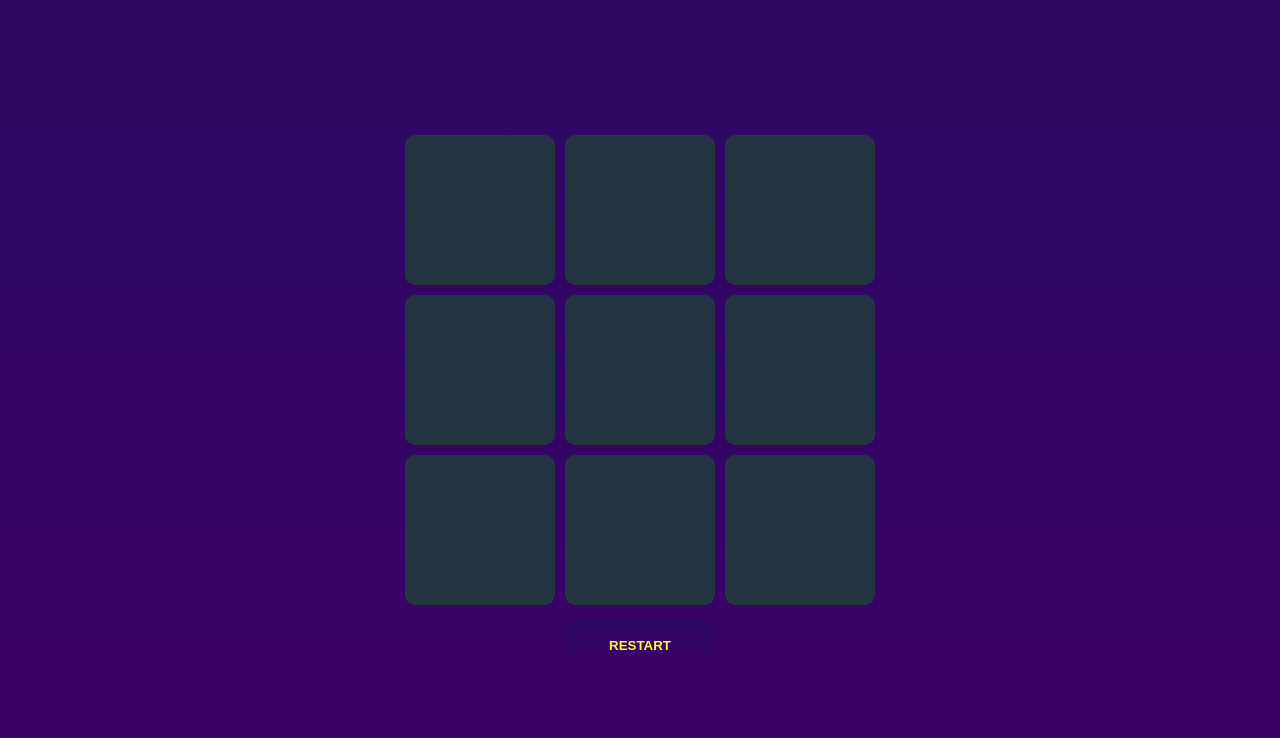
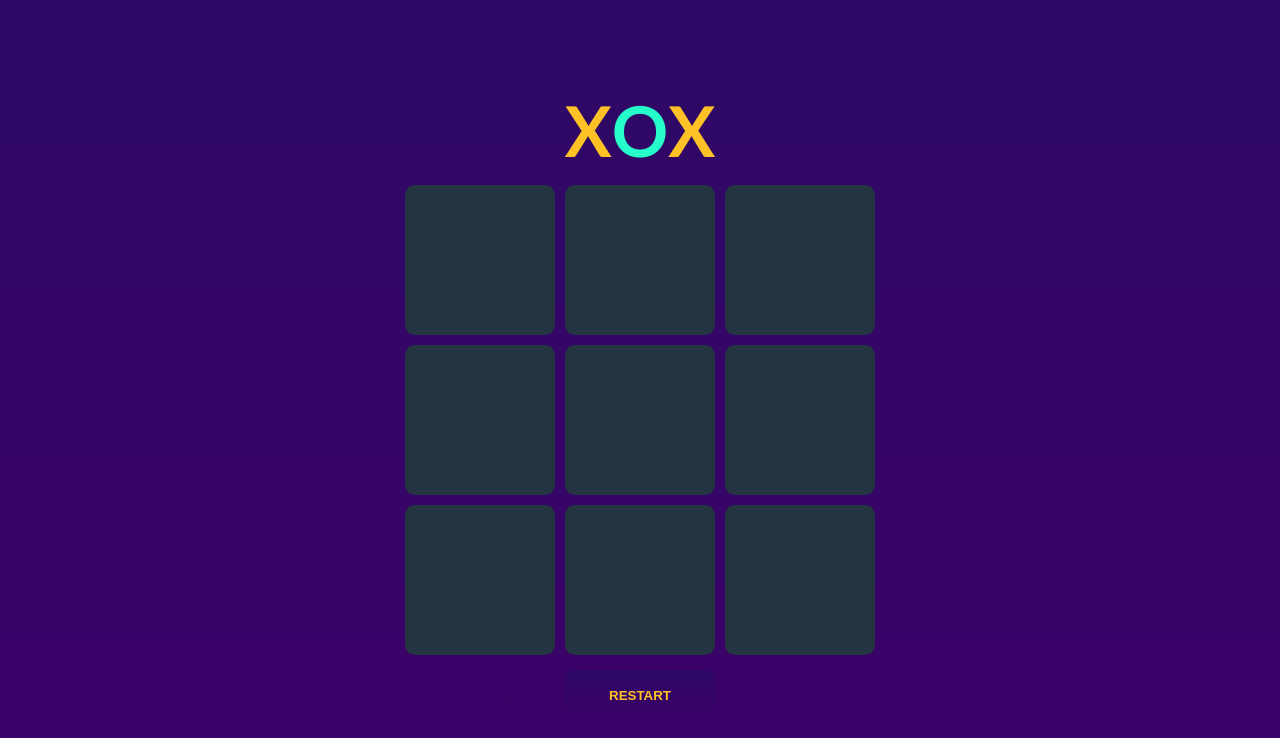
Before and after one commit to enesyagmur/basic-games, a React (Create React App) app: page /xox in a window 1280 px wide. Shown: the top 738 px of the page. Built offline with nearby package versions, Linux system fonts and the light colour scheme.

Commit message:
xox oyununun kazanma koşullarını ve oyun sonu kontrolü işlemleri yapıldı

```diff
--- a/src/games/xox/Box.jsx
+++ b/src/games/xox/Box.jsx
@@ -13,7 +13,52 @@ const Box = ({
   setGame,
 }) => {
   const [thisValue, setThisValue] = useState();
+
   const newArray = game;
+
+  const gameFinishCheckFunc = () => {
+    if (game[1].value !== "" && game[4].value !== "" && game[7].value !== "") {
+      if (game[1].value === game[4].value && game[4].value === game[7].value) {
+        console.log(`${game[1].value} oyuncusu kazandı`);
+      }
+    }
+
+    if (game[3].value !== "" && game[4].value !== "" && game[5].value !== "") {
+      if (game[3].value === game[4].value && game[4].value === game[5].value) {
+        console.log(`${game[3].value} oyuncusu kazandı`);
+      }
+    }
+    if (game[6].value !== "" && game[7].value !== "" && game[8].value !== "") {
+      if (game[6].value === game[7].value && game[7].value === game[8].value) {
+        console.log(`${game[6].value} oyuncusu kazandı`);
+      }
+    }
+
+    if (game[0].value !== "") {
+      if (game[0].value === game[1].value && game[1].value === game[2].value) {
+        console.log(`${game[0].value} oyuncusu kazandı`);
+      } else if (
+        game[0].value === game[3].value &&
+        game[3].value === game[6].value
+      ) {
+        console.log(`${game[0].value} oyuncusu kazandı`);
+      }
+      if (game[0].value === game[4].value && game[4].value === game[8].value) {
+        console.log(`${game[0].value} oyuncusu kazandı`);
+      }
+    }
+
+    if (game[2].value !== "") {
+      if (game[2].value === game[4].value && game[4].value === game[6].value) {
+        console.log(`${game[2].value} oyuncusu kazandı`);
+      } else if (
+        game[2].value === game[5].value &&
+        game[5].value === game[8].value
+      ) {
+        console.log(`${game[2].value} oyuncusu kazandı`);
+      }
+    }
+  };
 
   const changeValue = () => {
     setResetCheck("");
@@ -31,6 +76,7 @@ const Box = ({
       setValue("x");
     }
     setGame(newArray);
+    gameFinishCheckFunc();
   };
 
   useEffect(() => {
--- a/src/games/xox/Xox.jsx
+++ b/src/games/xox/Xox.jsx
@@ -7,16 +7,19 @@ const Xox = () => {
   const [value, setValue] = useState("");
   const [resetCheck, setResetCheck] = useState("");
   const [game, setGame] = useState(gamePlan);
-  // şu an oyunun bitimini kontrol etmeye çalışıyorum
-  useEffect(() => {
-    const result = game.filter(
-      (item) => item.value === "x" || item.value === "o"
-    );
-  }, [game]);
-  console.log(game);
+  const [winingId, setWiningId] = useState([]);
+
+  useEffect(() => {}, [game]);
+
   const array = [0, 1, 2, 3, 4, 5, 6, 7, 8];
   return (
     <div className="xox">
+      <div className="title">
+        <p className="x">X</p>
+        <p className="o">O</p>
+        <p className="x">X</p>
+      </div>
+
       <main>
         {array.map((i) => (
           <Box
--- a/src/games/xox/gameTable.json
+++ b/src/games/xox/gameTable.json
@@ -1,29 +1,38 @@
 [
   {
+    "id": 0,
     "value": ""
   },
   {
+    "id": 1,
     "value": ""
   },
   {
+    "id": 2,
     "value": ""
   },
   {
+    "id": 3,
     "value": ""
   },
   {
+    "id": 4,
     "value": ""
   },
   {
+    "id": 5,
     "value": ""
   },
   {
+    "id": 6,
     "value": ""
   },
   {
+    "id": 7,
     "value": ""
   },
   {
+    "id": 8,
     "value": ""
   }
 ]
--- a/src/games/xox/xox.scss
+++ b/src/games/xox/xox.scss
@@ -6,19 +6,41 @@
   flex-direction: column;
   align-items: center;
   justify-content: center;
+
+  .title {
+    width: 100%;
+    height: 100px;
+    display: flex;
+    align-items: center;
+    justify-content: center;
+    p {
+      font-weight: bold;
+      font-size: 70px;
+      font-family: "Trebuchet MS", "Lucida Sans Unicode", "Lucida Grande",
+        "Lucida Sans", Arial, sans-serif;
+    }
+    .x {
+      color: #ffc226;
+    }
+    .o {
+      color: #26ffcb;
+    }
+  }
   main {
     width: 480px;
     height: 480px;
     display: flex;
     flex-wrap: wrap;
+    position: relative;
   }
+
   .reset {
     width: 150px;
     height: 50px;
     border-radius: 10px;
     margin-top: 10px;
     border: none;
-    color: #fefa39;
+    color: #ffc226;
     cursor: pointer;
     background-image: linear-gradient(#2d0965, #3c0068);
     font-weight: bold;
```
